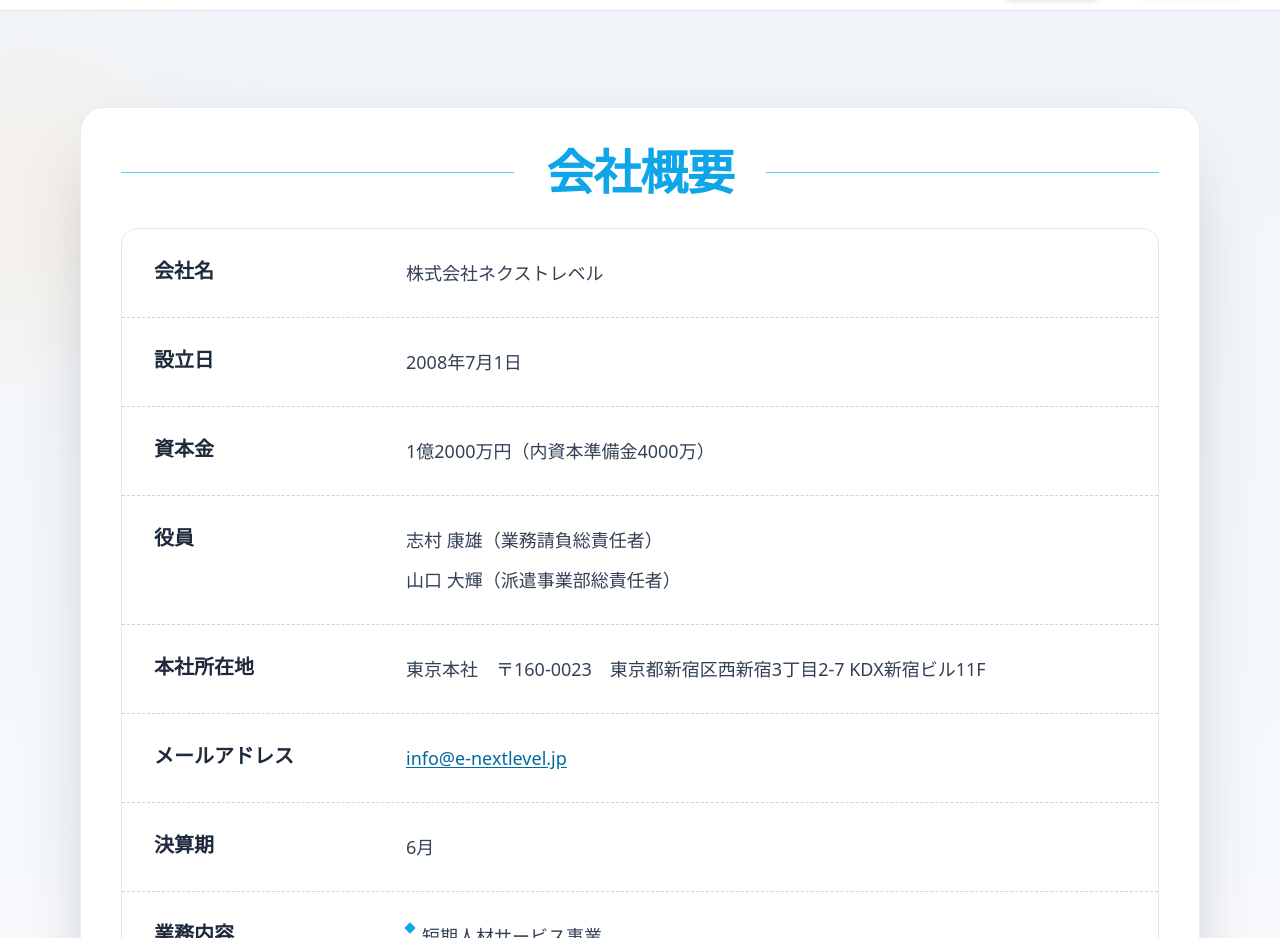
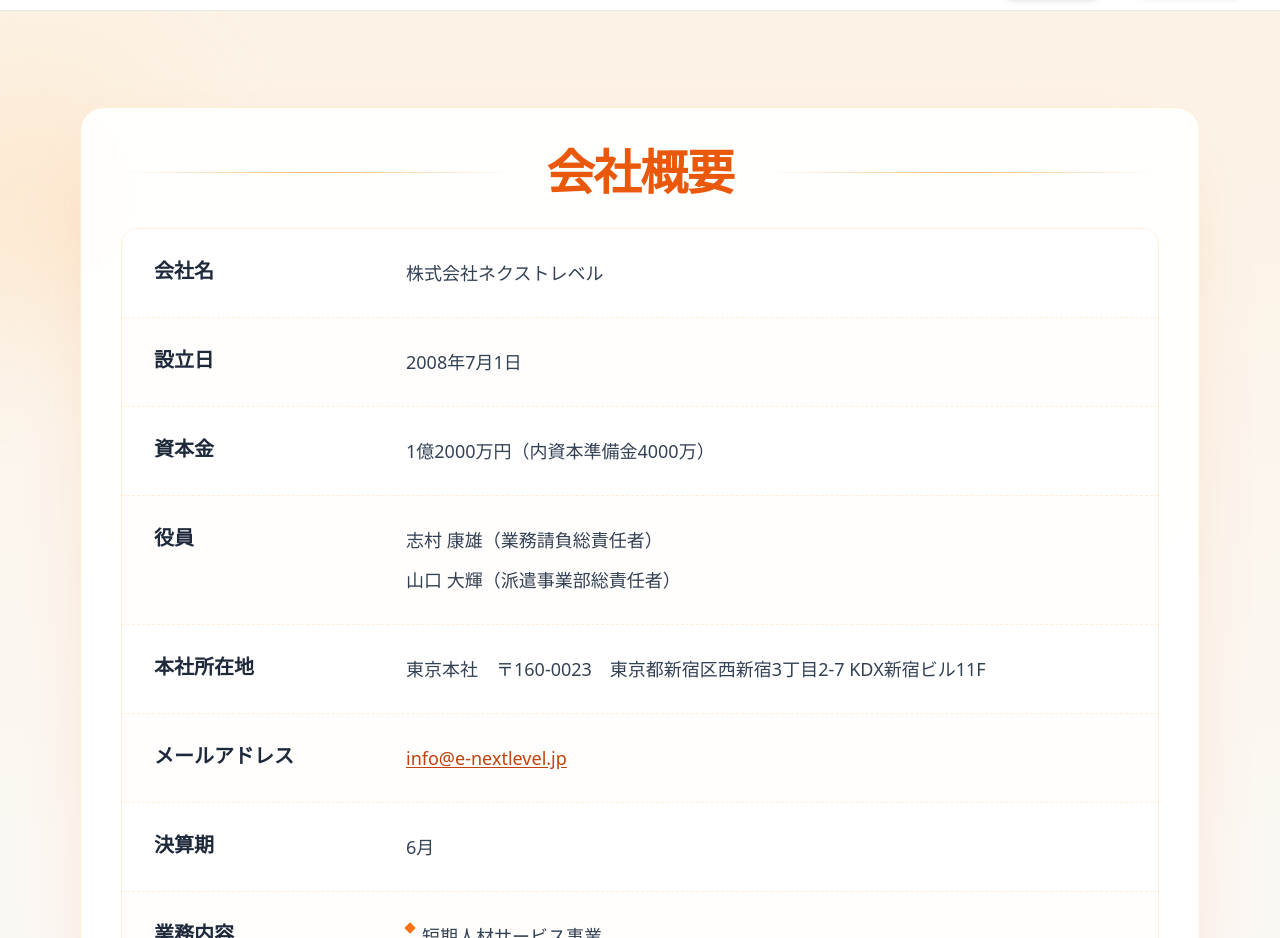
Before and after one commit to nextlevelkitamura-alt/nextlevel-career-website, a Next.js app: page /company in a window 1280 px wide. Shown: the part 54-992 px from the top of the page. Built offline with nearby package versions, Linux system fonts and the light colour scheme; no server answers.

Commit message:
Unify company page design with orange homepage theme

```diff
--- a/app/company/page.tsx
+++ b/app/company/page.tsx
@@ -53,7 +53,7 @@ const companyItems: CompanyItem[] = [
     {
         label: 'メールアドレス',
         value: (
-            <a href="mailto:info@e-nextlevel.jp" className="text-sky-700 hover:text-sky-800 underline underline-offset-2">
+            <a href="mailto:info@e-nextlevel.jp" className="text-primary-700 hover:text-primary-800 underline underline-offset-2">
                 info@e-nextlevel.jp
             </a>
         ),
@@ -68,7 +68,7 @@ const companyItems: CompanyItem[] = [
             <ul className="space-y-2">
                 {businessItems.map((item) => (
                     <li key={item} className="flex items-start gap-2">
-                        <span className="mt-1 h-2 w-2 shrink-0 rotate-45 bg-sky-500" />
+                        <span className="mt-1 h-2 w-2 shrink-0 rotate-45 bg-primary-500" />
                         <span>{item}</span>
                     </li>
                 ))}
@@ -110,26 +110,29 @@ const companyItems: CompanyItem[] = [
 
 export default function CompanyPage() {
     return (
-        <section className="relative overflow-hidden bg-gradient-to-b from-slate-100 via-slate-50 to-white py-14 md:py-24">
+        <section className="relative overflow-hidden bg-gradient-to-b from-primary-100/60 via-primary-50/40 to-white py-14 md:py-24">
             <div className="pointer-events-none absolute inset-0">
-                <div className="absolute -left-24 top-16 h-64 w-64 rounded-full bg-orange-200/20 blur-3xl" />
-                <div className="absolute -right-20 bottom-12 h-72 w-72 rounded-full bg-sky-200/20 blur-3xl" />
+                <div className="absolute -left-24 top-16 h-64 w-64 rounded-full bg-primary-200/35 blur-3xl" />
+                <div className="absolute -right-20 bottom-12 h-72 w-72 rounded-full bg-primary-300/25 blur-3xl" />
             </div>
 
             <div className="relative mx-auto w-full max-w-6xl px-4">
-                <div className="rounded-3xl border border-slate-200/80 bg-white/95 p-6 shadow-[0_24px_80px_-40px_rgba(15,23,42,0.45)] backdrop-blur md:p-10">
+                <div className="rounded-3xl border border-primary-100 bg-white/95 p-6 shadow-[0_24px_80px_-40px_rgba(234,88,12,0.28)] backdrop-blur md:p-10">
                     <div className="flex items-center gap-5 pb-6 md:gap-8 md:pb-8">
-                        <span className="h-px flex-1 bg-sky-400/80" />
-                        <h1 className="text-3xl font-bold tracking-tight text-sky-500 md:text-5xl">会社概要</h1>
-                        <span className="h-px flex-1 bg-sky-400/80" />
+                        <span className="h-px flex-1 bg-gradient-to-r from-transparent via-primary-300 to-transparent" />
+                        <h1 className="text-3xl font-bold tracking-tight text-primary-600 md:text-5xl">会社概要</h1>
+                        <span className="h-px flex-1 bg-gradient-to-r from-transparent via-primary-300 to-transparent" />
                     </div>
 
-                    <div className="overflow-hidden rounded-2xl border border-slate-200 bg-white">
-                        <dl className="divide-y divide-dashed divide-slate-300">
-                            {companyItems.map((item) => (
-                                <div key={item.label} className="grid gap-3 px-5 py-5 md:grid-cols-[220px_1fr] md:gap-8 md:px-8 md:py-7">
-                                    <dt className="text-xl font-bold text-slate-800">{item.label}</dt>
-                                    <dd className="text-lg leading-8 text-slate-700">{item.value}</dd>
+                    <div className="overflow-hidden rounded-2xl border border-primary-100 bg-white">
+                        <dl className="divide-y divide-dashed divide-primary-100">
+                            {companyItems.map((item, index) => (
+                                <div
+                                    key={item.label}
+                                    className={`grid gap-3 px-5 py-5 transition-colors md:grid-cols-[220px_1fr] md:gap-8 md:px-8 md:py-7 ${index % 2 === 0 ? 'bg-white' : 'bg-primary-50/20'}`}
+                                >
+                                    <dt className="text-xl font-bold text-secondary-800">{item.label}</dt>
+                                    <dd className="text-lg leading-8 text-secondary-700">{item.value}</dd>
                                 </div>
                             ))}
                         </dl>
@@ -138,7 +141,7 @@ export default function CompanyPage() {
                     <div className="mt-8 text-center">
                         <Link
                             href="/"
-                            className="inline-flex items-center justify-center rounded-full bg-slate-900 px-6 py-3 text-base font-medium text-white shadow-sm transition-colors hover:bg-slate-800"
+                            className="inline-flex items-center justify-center rounded-full bg-primary-600 px-6 py-3 text-base font-medium text-white shadow-sm shadow-primary-600/30 transition-colors hover:bg-primary-700"
                         >
                             トップページに戻る
                         </Link>
```
